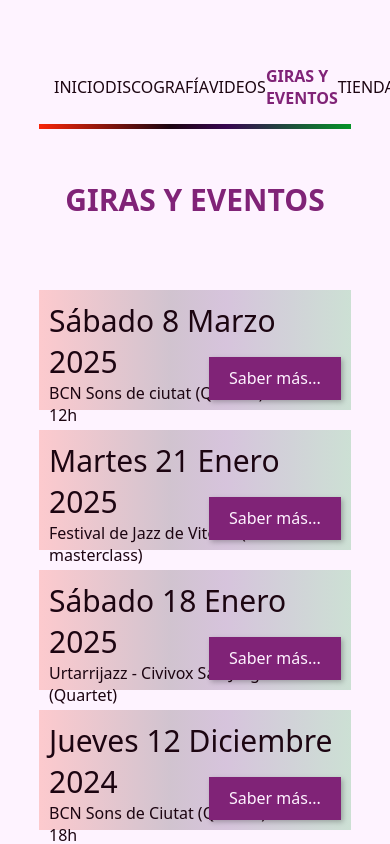
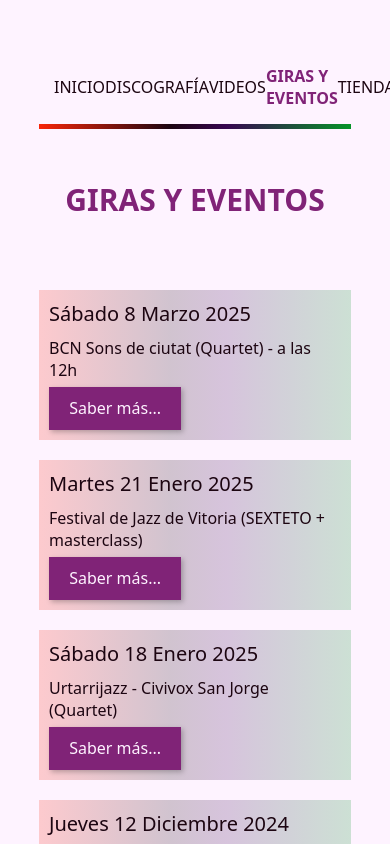
Before and after one commit to MAlexGG/estela-julia, a React (Vite) app: page /tours-events in a window 390 px wide. Shown: the top 844 px of the page. Built offline with nearby package versions, Linux system fonts and the light colour scheme; no server answers.

Commit message:
mediaqueries in tours page

```diff
--- a/src/components/tour/Tour.module.css
+++ b/src/components/tour/Tour.module.css
@@ -20,3 +20,18 @@ h3 {
     font-size: var(--font-subtitle);
     font-weight: 200;
 }
+
+@media (max-width: 768px) {
+    .ctTour {
+        width: 100%;
+        height: 150px;
+        justify-content: flex-start;
+        gap: 10px;
+    }
+    .btLink {
+        left: 10px;
+    }
+    h3 {
+        font-size: var(--font-subtitle-mobile);
+    }
+}
--- a/src/index.css
+++ b/src/index.css
@@ -19,6 +19,7 @@
     --gradient-color: linear-gradient(90deg, rgba(248, 38, 9, 1) 0%, rgba(28, 5, 17, 1) 42%, rgba(56, 6, 81, 1) 60%, rgba(6, 148, 41, 1) 100%);
     --gradientTransparent-color: linear-gradient(90deg, rgba(248, 38, 9, 0.2) 0%, rgba(28, 5, 17, 0.2) 42%, rgba(56, 6, 81, 0.2) 60%, rgba(6, 148, 41, 0.2) 100%);
     --font-subtitle: 30px;
+    --font-subtitle-mobile: 20px;
     --filter-svg: invert(17%) sepia(38%) saturate(3973%) hue-rotate(284deg) brightness(96%) contrast(92%);
 }
 
```
